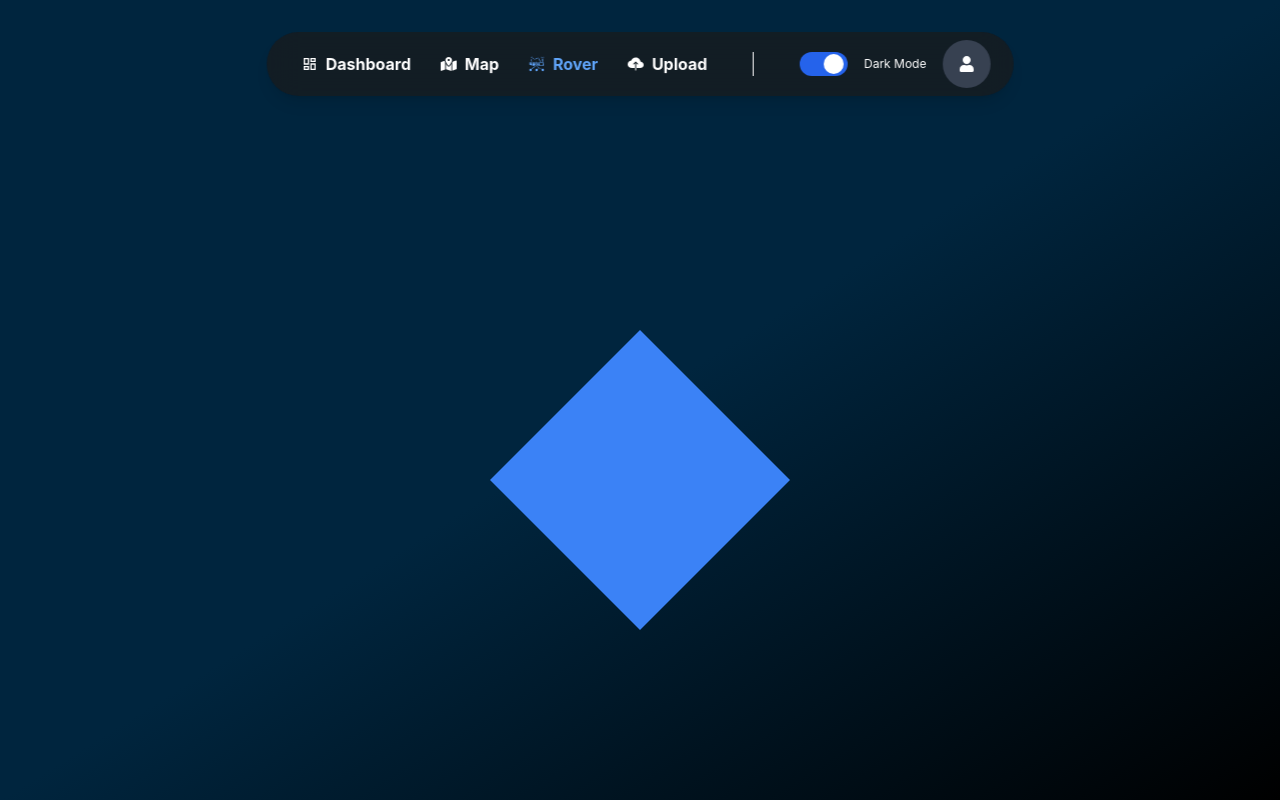
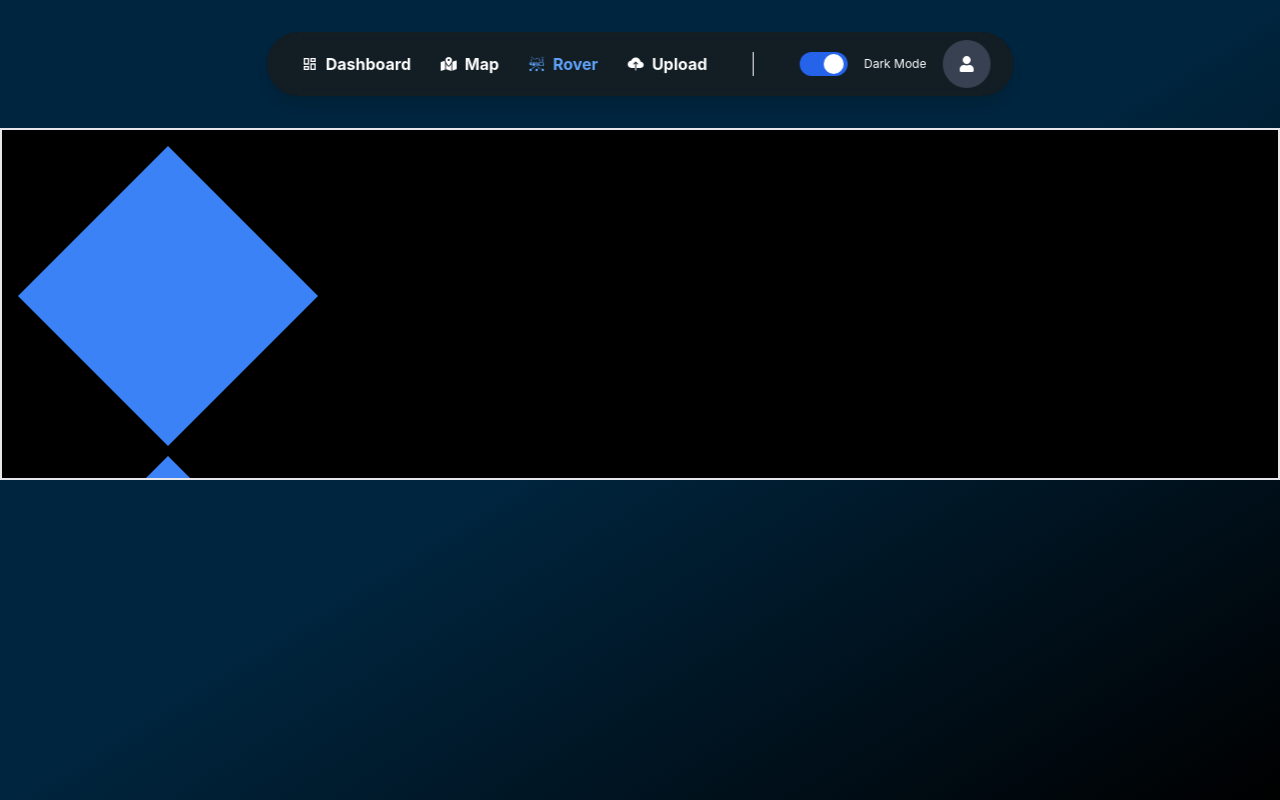
Before and after one commit to mohtasimhadi/OIM-client, a React (Create React App) app: page / in a window 1280 px wide. Both pictures are taken after a click on the button "Rover". Built offline with nearby package versions, Linux system fonts and the light colour scheme; no server answers.

Commit message:
dash fixed

```diff
--- a/src/pages/RoverDash.tsx
+++ b/src/pages/RoverDash.tsx
@@ -1,14 +1,95 @@
-import React from 'react';
+import React, { useState, useRef } from 'react';
 
 const PolygonDiv = () => {
+  const [zoom, setZoom] = useState(1);
+  const [isDragging, setIsDragging] = useState(false);
+  const [position, setPosition] = useState({ x: 0, y: 0 });
+  const [translate, setTranslate] = useState({ x: 0, y: 0 });
+  const contentRef = useRef<HTMLDivElement>(null);
+
+  // Handle zooming with scroll
+  const handleScroll = (e: React.WheelEvent<HTMLDivElement>) => {
+    e.preventDefault();
+
+    // Get bounding box of the container
+    const container = contentRef.current;
+    if (!container) return;
+    const rect = container.getBoundingClientRect();
+
+    // Calculate mouse position relative to the container
+    const mouseX = e.clientX - rect.left;
+    const mouseY = e.clientY - rect.top;
+
+    // Calculate new zoom factor
+    const zoomFactor = e.deltaY > 0 ? 0.9 : 1.1;
+    const newZoom = Math.min(10, Math.max(1, zoom * zoomFactor));
+
+    // Adjust transform origin to the cursor position
+    const originX = (mouseX / rect.width) * 100;
+    const originY = (mouseY / rect.height) * 100;
+
+    container.style.transformOrigin = `${originX}% ${originY}%`;
+    setZoom(newZoom);
+  };
+
+  // Handle drag start
+  const handleMouseDown = (e: React.MouseEvent<HTMLDivElement>) => {
+    setIsDragging(true);
+    setPosition({ x: e.clientX, y: e.clientY });
+  };
+
+  // Handle drag end
+  const handleMouseUp = () => {
+    setIsDragging(false);
+  };
+
+  // Handle dragging
+  const handleMouseMove = (e: React.MouseEvent<HTMLDivElement>) => {
+    if (!isDragging) return;
+
+    const deltaX = e.clientX - position.x;
+    const deltaY = e.clientY - position.y;
+
+    setTranslate((prevTranslate) => ({
+      x: prevTranslate.x + deltaX,
+      y: prevTranslate.y + deltaY,
+    }));
+
+    setPosition({ x: e.clientX, y: e.clientY });
+  };
+
   return (
-    <div className="flex items-center justify-center w-full h-full">
+    <div
+      className="relative w-full h-1/2 overflow-hidden border-2 bg-black p-4"
+      onWheel={handleScroll}
+      onMouseDown={handleMouseDown}
+      onMouseUp={handleMouseUp}
+      onMouseMove={handleMouseMove}
+      style={{
+        cursor: isDragging ? 'grabbing' : 'grab',
+      }}
+    >
       <div
-        className="w-[300px] h-[300px] bg-blue-500"
+        ref={contentRef}
+        className="absolute"
         style={{
-          clipPath: 'polygon(50% 0%, 100% 50%, 50% 100%, 0% 50%)',
+          transform: `translate(${translate.x}px, ${translate.y}px) scale(${zoom})`,
+          transformOrigin: 'center',
+          display: 'grid',
+          gridTemplateColumns: 'repeat(auto-fill, minmax(300px, 1fr))',
+          gap: '10px',
         }}
-      ></div>
+      >
+        {[...Array(20)].map((_, index) => (
+          <div
+            key={index}
+            className="w-[300px] h-[300px] bg-blue-500"
+            style={{
+              clipPath: 'polygon(50% 0%, 100% 50%, 50% 100%, 0% 50%)',
+            }}
+          ></div>
+        ))}
+      </div>
     </div>
   );
 };
```
